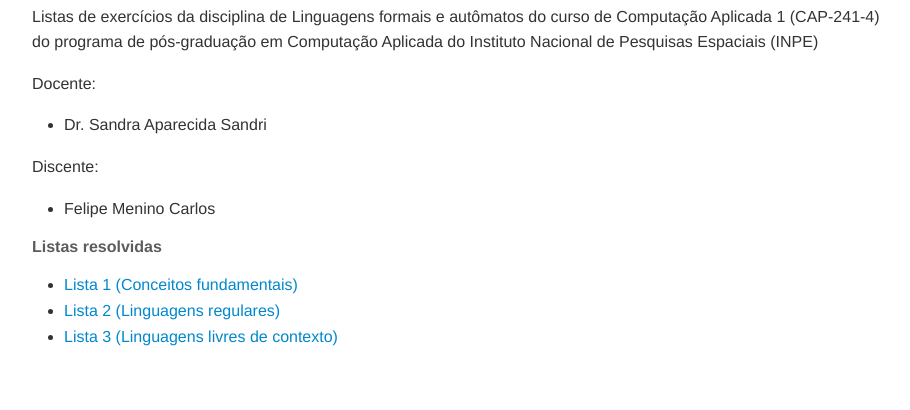
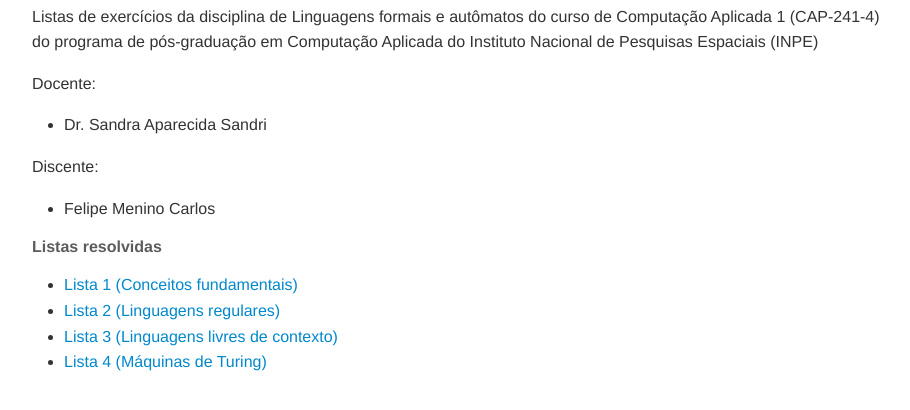
Before and after one commit to M3nin0/automata, a plain HTML site: page exercicios/paginas/index.html in a window 1280 px wide. Shown: the part 148-558 px from the top of the page, without its empty margins (183-1093 px from the left). Drawn offline with Linux system fonts and the light colour scheme.

Commit message:
Atualização da página de índice de listas

```diff
--- a/exercicios/paginas/index.html
+++ b/exercicios/paginas/index.html
@@ -269,6 +269,7 @@
 <li><a href="https://automata-cap-241.netlify.com/lista_1.html">Lista 1 (Conceitos fundamentais)</a></li>
 <li><a href="https://automata-cap-241.netlify.com/lista_2.html">Lista 2 (Linguagens regulares)</a></li>
 <li><a href="https://automata-cap-241.netlify.com/lista_3.html">Lista 3 (Linguagens livres de contexto)</a></li>
+<li><a href="https://automata-cap-241.netlify.com/lista_4.html">Lista 4 (M&#xE1;quinas de Turing)</a></li>
 </ul>
 
       </div>
```
Also changed, not shown: 1 other file.
